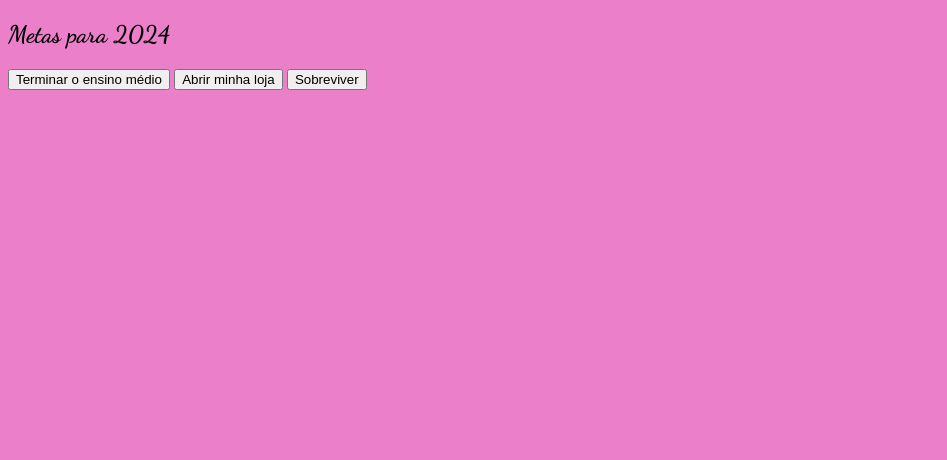
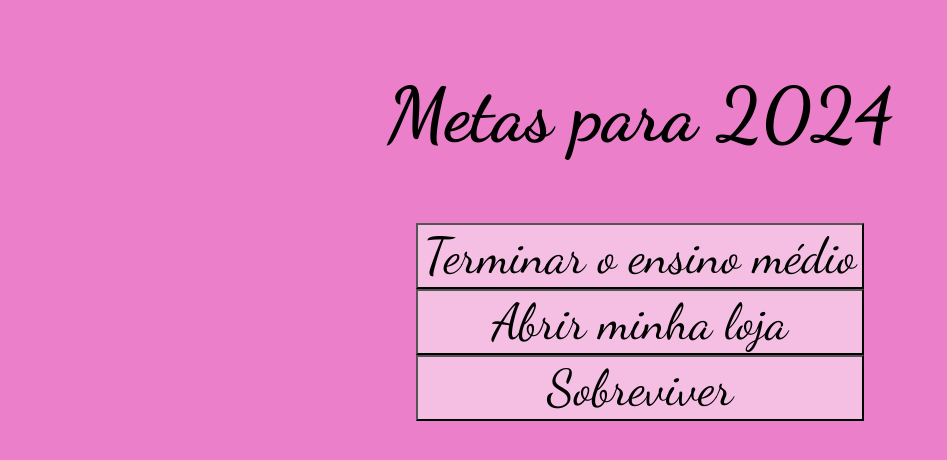
Before and after one commit to ARIJHO/arianee, a plain HTML site: page A1/index.html in a window 1280 px wide. Shown: the whole page, without its empty margins (0-947 px from the left). Drawn offline with Linux system fonts and the light colour scheme.

Commit message:
Add files via upload

```diff
--- a/A1/style.css
+++ b/A1/style.css
@@ -3,8 +3,8 @@
 --cor-de-fundo: #eb7fca;
 --texto1: #000000;
 --texto2: #FFFFFF;
---botao-ativo: #3A375E;
---botao-inativo: rgba(58,55,94,0.5);
+--botao-ativo: #f7f7f7;
+--botao-inativo: rgba(255, 255, 255, 0.5);
 --texto-fundo: rgba(58,55,94,0.3);
 }
 body{
@@ -12,3 +12,28 @@ body{
     color: var(--texto1);
     font-family:"Dancing Script", cursive;
 }
+
+.conteudo-principal{
+    display:flex;
+    flex-direction: column;
+    justify-content: center;
+    align-items: center;
+    max-width: 100%;
+    margin: 0 auto;
+}
+.titulo-principal{
+    text-align: center;
+    width: 100%;
+    font-size: 75px;
+}
+.botao{
+    font-family: "Dancing Script", cursive;
+    background-color: var(--botao-inativo);
+    display: flex;
+    color:#ff00aa (--texto 1);
+    justify-content: center;
+    padding: 1 em;
+    font-size: 50px;
+    align-items: center;
+    width: 100%;
+}
```
